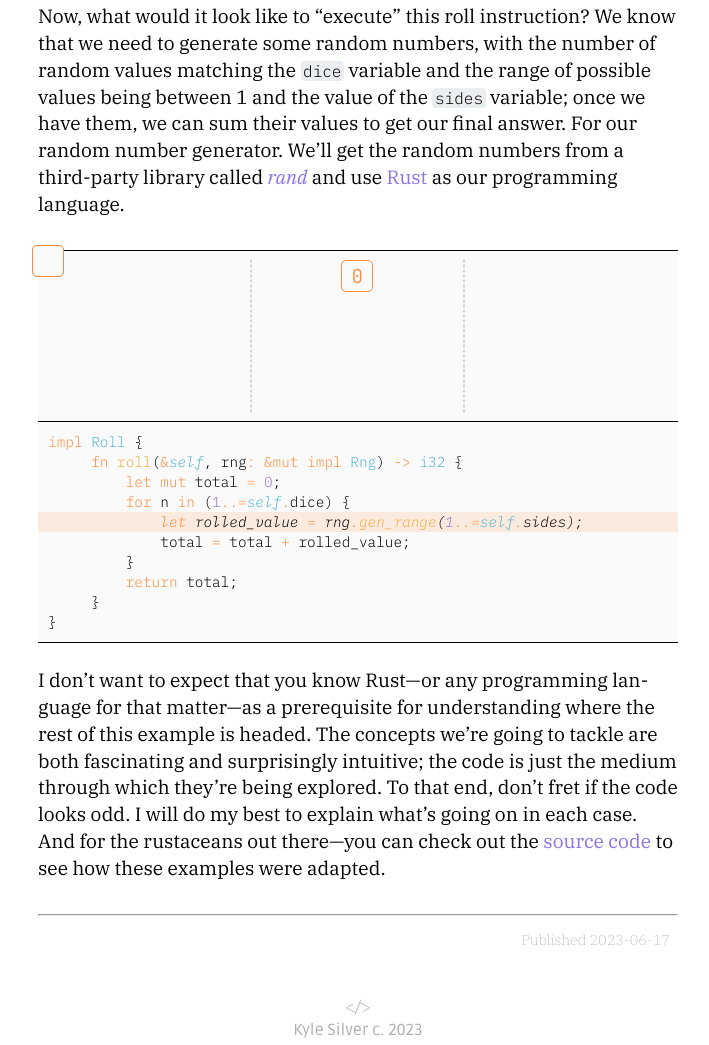
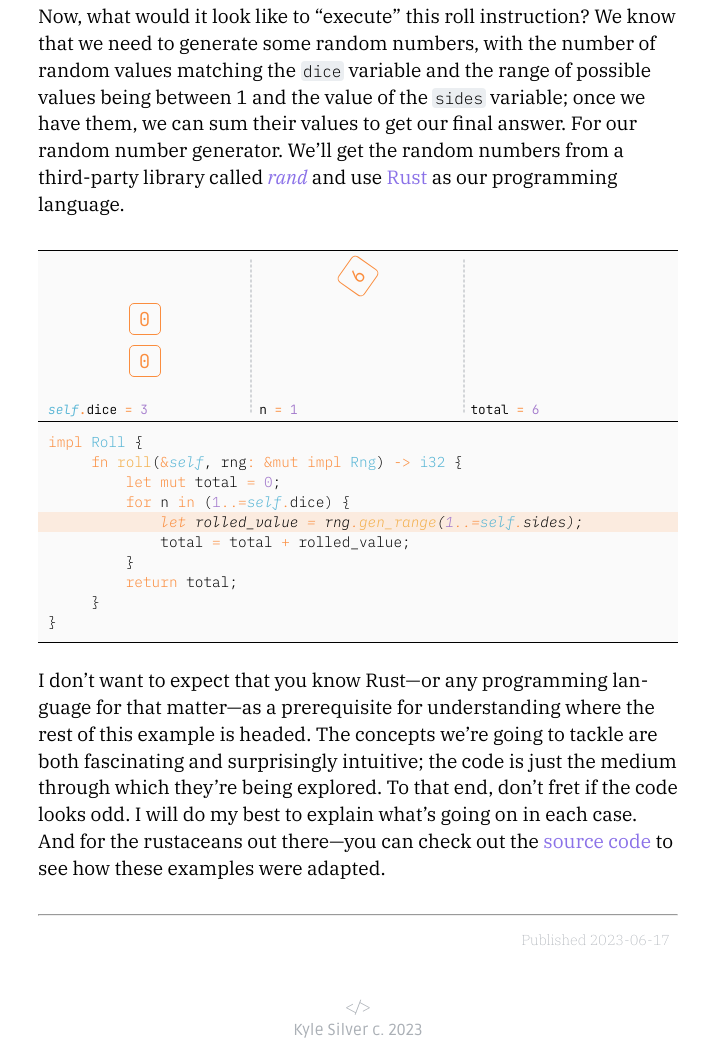
Before and after one commit to kyle-silver/kyle-silver.github.io, an Eleventy site: page src/blog/dice-explainer-part-1/index.md in a window 1280 px wide. Shown: the part 930-1975 px from the top of the page, without its empty margins (282-991 px from the left). Built offline with nearby package versions, Linux system fonts and the light colour scheme; Eleventy itself is replaced by a stand-in of ours; files that its build step writes are made by us from their sources.

Commit message:
animation's done!

```diff
--- a/src/blog/dice-explainer-part-1/index.md
+++ b/src/blog/dice-explainer-part-1/index.md
@@ -57,6 +57,21 @@
         </div>
         <div class="divider" id="a01-divider-1"></div>
         <div class="divider" id="a01-divider-2"></div>
+        <div class="dice-data" id="a01-self-dot-dice">
+            </span><span class="cd-blue"><i>self</i></span><span class="cd-orange">.</span><span class="cd-black">dice</span>
+            <span class="cd-orange">=</span>
+            <span class="cd-purple">3</span>
+        </div>
+        <div class="dice-data" id="a01-n-counter-container">
+            </span><span class="cd-black">n</span>
+            <span class="cd-orange">=</span>
+            <span class="cd-black" id="a01-n-counter">_</span>
+        </div>
+        <div class="dice-data" id="a01-total-counter-container">
+            </span><span class="cd-black">total</span>
+            <span class="cd-orange">=</span>
+            <span class="cd-purple" id="a01-total-counter">_</span>
+        </div>
     </div>
     <div class="code" id="a01-code-snippet">
         <div class="code-line" id="a01-line-01">
--- a/src/blog/dice-explainer-part-1/simple-roll-eval.css
+++ b/src/blog/dice-explainer-part-1/simple-roll-eval.css
@@ -46,3 +46,21 @@
     position: absolute;
     transform: translate(-50%, -50%);
 }
+
+.dice-data {
+    font-family: "JetBrains Mono", monospace;
+    font-size: 0.8rem;
+    position: absolute;
+    bottom: 0;
+    margin-bottom: 2px;
+}
+
+#a01-n-counter-container {
+    left: 33%;
+    margin-left: 10px;
+}
+
+#a01-total-counter-container {
+    left: 66%;
+    margin-left: 10px;
+}
--- a/src/blog/dice-explainer-part-1/simple-roll-eval.js
+++ b/src/blog/dice-explainer-part-1/simple-roll-eval.js
@@ -1,13 +1,3 @@
-/**
- * @typedef RollProps
- * @prop {"start" | "stop"} action whether the keyframe indicates that the die
- *      should start or stop rolling
- * @prop {Array<number>} [bounds] an array of length 2 which has the upper and
- *      lower bounds of the die
- * @prop {number} [rate] the number of ticks between each change to the value of
- *      the die
- */
-
 /**
  * @typedef DieKeyframe
  * @prop {number} at the tick number at which the row should be highlighted
@@ -15,11 +5,12 @@
  *      animation
  * @prop {number} d_theta the change in rotation (in degrees) over the course of
  *      the ensuing keyframe
- * @prop {"start" | "stop"} [roll] whether the die starts or stops rolling on that keyframe
+ * @prop {"start" | "stop"} [roll] whether the die starts or stops rolling on
+ *      that keyframe
+ * @prop {number} [value] update the value of the die
  */
 
 class Die {
-
     /**
      * @param {string} id the ID of the HTML element representing the die
      * @param {number} value the starting numeric value of the die
@@ -43,7 +34,7 @@
     set_text(text) {
         const element = document.getElementById(this.id);
         const dice_text = element.querySelector(".dice-text");
-        dice_text.innerHTML = text;
+        dice_text.innerText = text;
     }
 
     /**
@@ -66,10 +57,16 @@
             const [current, next] = this.keyframes.splice(0, 2);
             this.keyframes.unshift(next);
             this.keyframes.push(current);
-            console.log(this.keyframes);
         }
 
         const [current, next] = this.keyframes.slice(0, 2);
+
+        // update text values
+        if (current.at === tick && current.value !== undefined) {
+            console.log(`should set value at ${tick} to ${current.value}`);
+            this.value = current.value;
+            this.set_text(this.value);
+        }
 
         // boring math
         const duration = next.at - current.at;
@@ -85,10 +82,6 @@
         const element = document.getElementById(this.id);
         element.style.left = `${x}%`;
         element.style.top = `${y}%`;
-
-        if (tick % 100 === 0) {
-            console.log(current.at, next.at, tick, percentage_complete);
-        }
 
         // update angle
         const change_in_rotation = current.d_theta / Math.abs(duration);
@@ -114,6 +107,8 @@
  * @prop {string} id the ID of the HTML element corresponding to the row which
  *      should be highlighted.
  * @prop {number} at the tick number at which the row should be highlighted
+ * @prop {function():void} [side_effect] a side effect to be executed when the
+ *      keyframe is first triggered
  */
 
 class RowHighlights {
@@ -132,11 +127,17 @@
         if (this.keyframes[0].at !== tick) {
             return;
         }
+        // execute callback
+        if (this.keyframes[0].side_effect) {
+            this.keyframes[0].side_effect();
+        }
+
         // the currently-highlighted row lives in the back
         const highlighted = this.keyframes.pop();
         this.unhighlight_row(highlighted);
         this.keyframes.push(highlighted);
 
+        // next lives in the front
         const to_highlight = this.keyframes.shift();
         this.highlight_row(to_highlight);
         this.keyframes.push(to_highlight);
@@ -164,33 +165,84 @@
 function animate_dice_roll() {
     // let rows = new Rows(["line-03", "line-04", "line-05", "line-06", "line-07"])
     let rows = new RowHighlights([
-        { id: "a01-line-03", at: 0 },
-        { id: "a01-line-04", at: 100 },
-        { id: "a01-line-05", at: 200 },
-        { id: "a01-line-06", at: 500 },
-        { id: "a01-line-07", at: 600 },
-        { id: "a01-line-06", at: 700 },
-        { id: "a01-line-05", at: 800 },
-        { id: "a01-line-04", at: 900 },
-        { id: "a01-line-05", at: 1000 },
+        { id: "a01-line-03", at: 0, side_effect: () => update_n_counter(0) },
+        { id: "a01-line-04", at: 200, side_effect: () => update_n_counter(1) },
+        { id: "a01-line-05", at: 502 },
+        { id: "a01-line-06", at: 1004 },
+        { id: "a01-line-04", at: 1500, side_effect: () => update_n_counter(2) },
+        { id: "a01-line-05", at: 1802 },
+        { id: "a01-line-06", at: 2204 },
+        { id: "a01-line-04", at: 2700, side_effect: () => update_n_counter(3) },
+        { id: "a01-line-05", at: 3002 },
+        { id: "a01-line-06", at: 3404 },
+        { id: "a01-line-08", at: 3804 },
     ])
-    let die = new Die("a01-die-1", 0, 20, [
-        { at: 0, position: [33.3 / 2, 15], d_theta: 0 },
-        { at: 200, position: [33.3 / 2, 15], d_theta: 0 },
-        { at: 500, position: [50, 15], d_theta: 720, roll: "start" },
-        { at: 1000, position: [50, 15], d_theta: 0, roll: "stop" },
-        { at: 1500, position: [66.6 + (33.3 / 2), 15], d_theta: 0 },
-        { at: 10_000, position: [66.6 + (33.3 / 2), 15], d_theta: 0 },
-    ]);
-    let _ = setInterval(frame, 10);
+    let dice = [
+        new Die("a01-die-1", 0, 6, [
+            { at: 0, position: [16.65, 15], d_theta: 0, value: 0 },
+            { at: 200, position: [16.65, 15], d_theta: 0 },
+            { at: 500, position: [50, 15], d_theta: 0 },
+            { at: 502, position: [50, 15], d_theta: 720, roll: "start" },
+            { at: 1002, position: [50, 15], d_theta: 0, roll: "stop" },
+            { at: 1004, position: [50, 15], d_theta: 0 },
+            { at: 1404, position: [83.25, 15], d_theta: 0 },
+            { at: 3999, position: [83.25, 15], d_theta: 0 },
+        ]),
+        new Die("a01-die-2", 0, 6, [
+            { at: 0, position: [16.65, 40], d_theta: 0, value: 0 },
+            { at: 1500, position: [16.65, 40], d_theta: 0 },
+            { at: 1800, position: [50, 40], d_theta: 0 },
+            { at: 1802, position: [50, 40], d_theta: 720, roll: "start" },
+            { at: 2202, position: [50, 40], d_theta: 0, roll: "stop" },
+            { at: 2204, position: [50, 40], d_theta: 0 },
+            { at: 2604, position: [83.25, 40], d_theta: 0 },
+            { at: 3999, position: [83.25, 40], d_theta: 0 },
+        ]),
+        new Die("a01-die-3", 0, 6, [
+            { at: 0, position: [16.65, 65], d_theta: 0, value: 0 },
+            { at: 2700, position: [16.65, 65], d_theta: 0 },
+            { at: 3000, position: [50, 65], d_theta: 0 },
+            { at: 3002, position: [50, 65], d_theta: 720, roll: "start" },
+            { at: 3402, position: [50, 65], d_theta: 0, roll: "stop" },
+            { at: 3404, position: [50, 65], d_theta: 0 },
+            { at: 3804, position: [83.25, 65], d_theta: 0 },
+            { at: 3999, position: [83.25, 65], d_theta: 0 },
+        ]),
+    ];
+    let _ = setInterval(frame, 7);
     let ticks = 0;
 
     function frame() {
         // row highlight stuff
         rows.update(ticks);
-        die.update(ticks)
 
-        ticks = (ticks + 1) % 10_000;
+        // move the dice
+        dice.forEach((die) => die.update(ticks));
+
+        // update the total counter
+        update_total();
+
+        ticks = (ticks + 1) % 4000;
+    }
+
+    function update_total() {
+        const element = document.getElementById("a01-total-counter");
+        const value = dice.map((die) => die.value).reduce((a, b) => a + b, 0);
+        if (element.innerText === value) {
+            return;
+        }
+        element.innerText = value.toFixed(0);
+    }
+
+    function update_n_counter(to) {
+        const element = document.getElementById("a01-n-counter");
+        if (to === 0) {
+            element.className = "cd-black";
+            element.innerText = "_"
+        } else {
+            element.className = "cd-purple";
+            element.innerText = to.toFixed(0);
+        }
     }
 }
 
```
